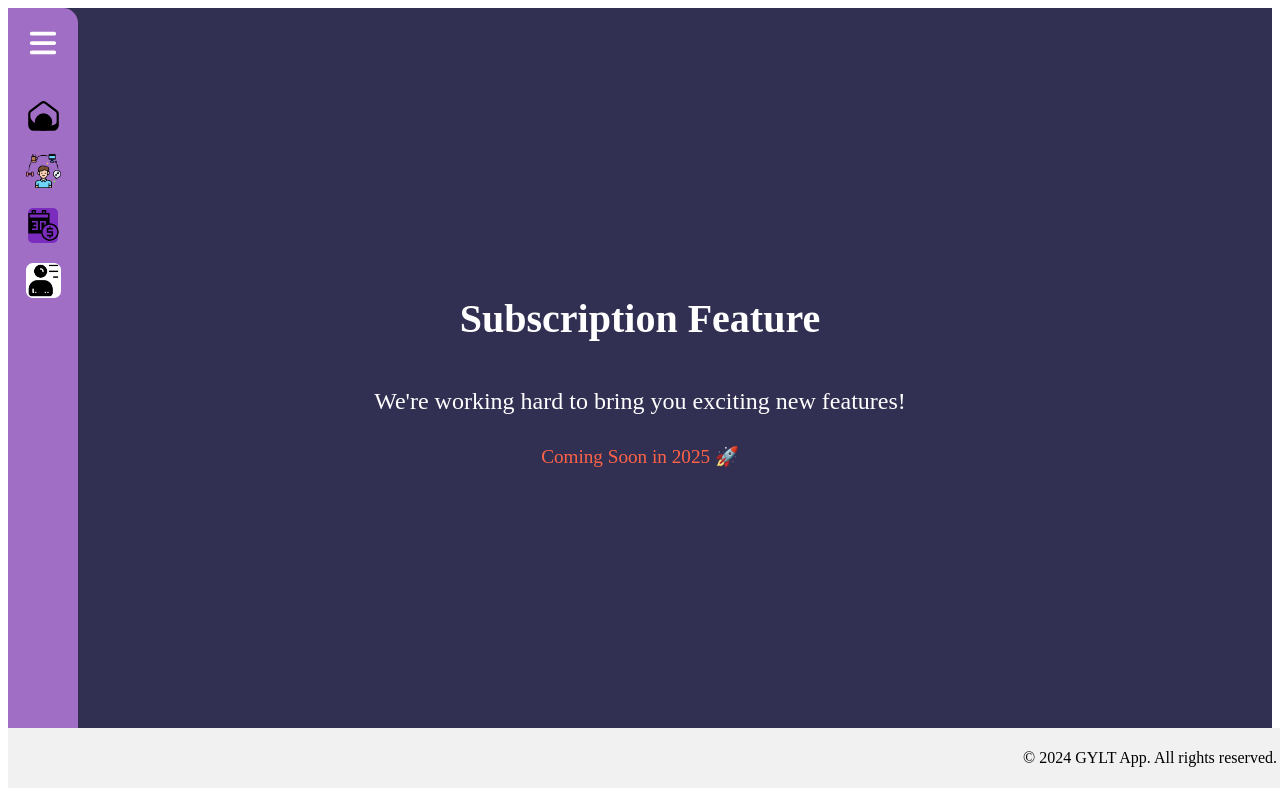
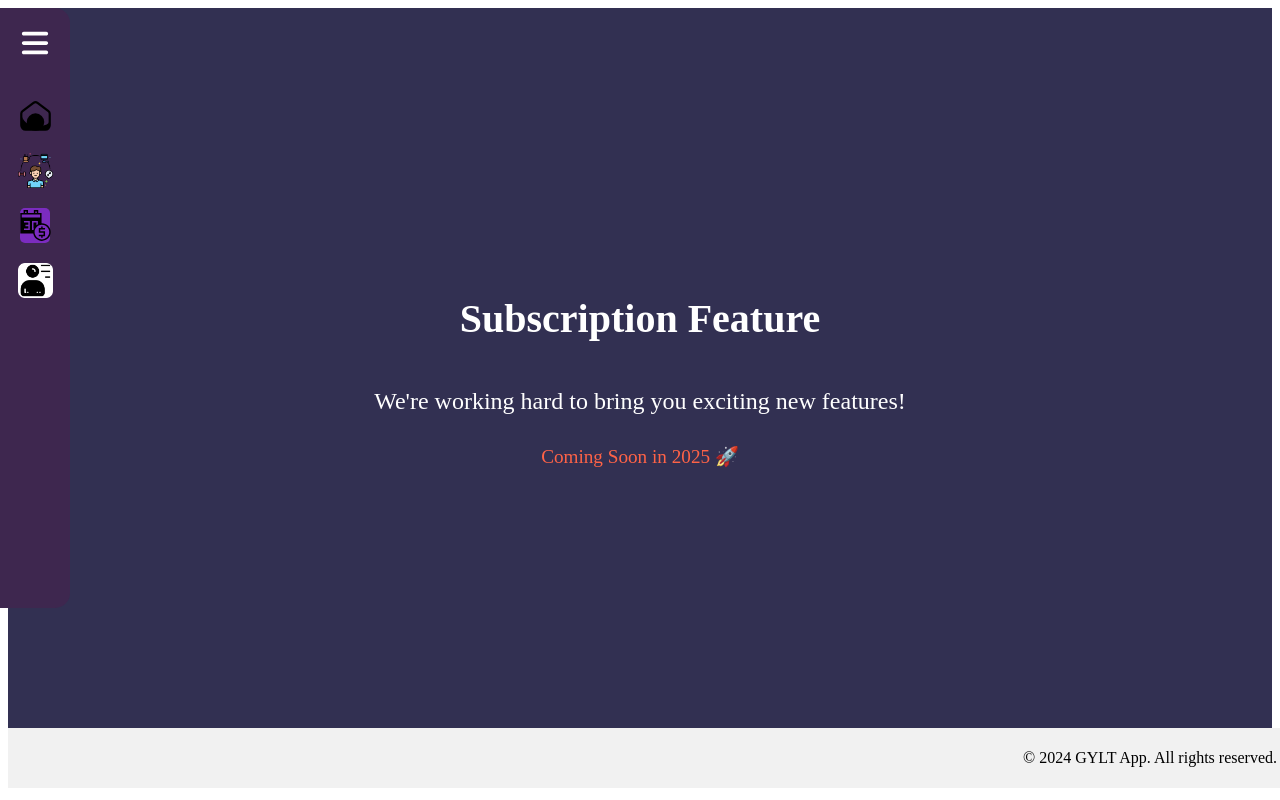
Before and after one commit to v-aru/gylt-app, a Next.js app: page /subscriptions in a window 1280 px wide. Built offline with nearby package versions, Linux system fonts and the light colour scheme.

Commit message:
final touches

```diff
--- a/src/components/Navigation/NavigationStyles.js
+++ b/src/components/Navigation/NavigationStyles.js
@@ -3,14 +3,15 @@ import styled from 'styled-components';
 export const Nav = styled.nav`
   display: flex;
   position: fixed;
+  left: 0;
   overflow: hidden;
   flex-direction: column;
   justify-content: flex-start;
-  height: 90%;
+  height: 70%;
   width: ${({ isExpanded }) => (isExpanded ? '180px' : '70px')};
   padding: 20px 0;
   gap: 10px;
-  background-color: #a06ec4;
+  background-color: #3e274f;
   border-radius: 0 15px 15px 0;
   transition: width 0.3s ease-in-out;
 `;
```
